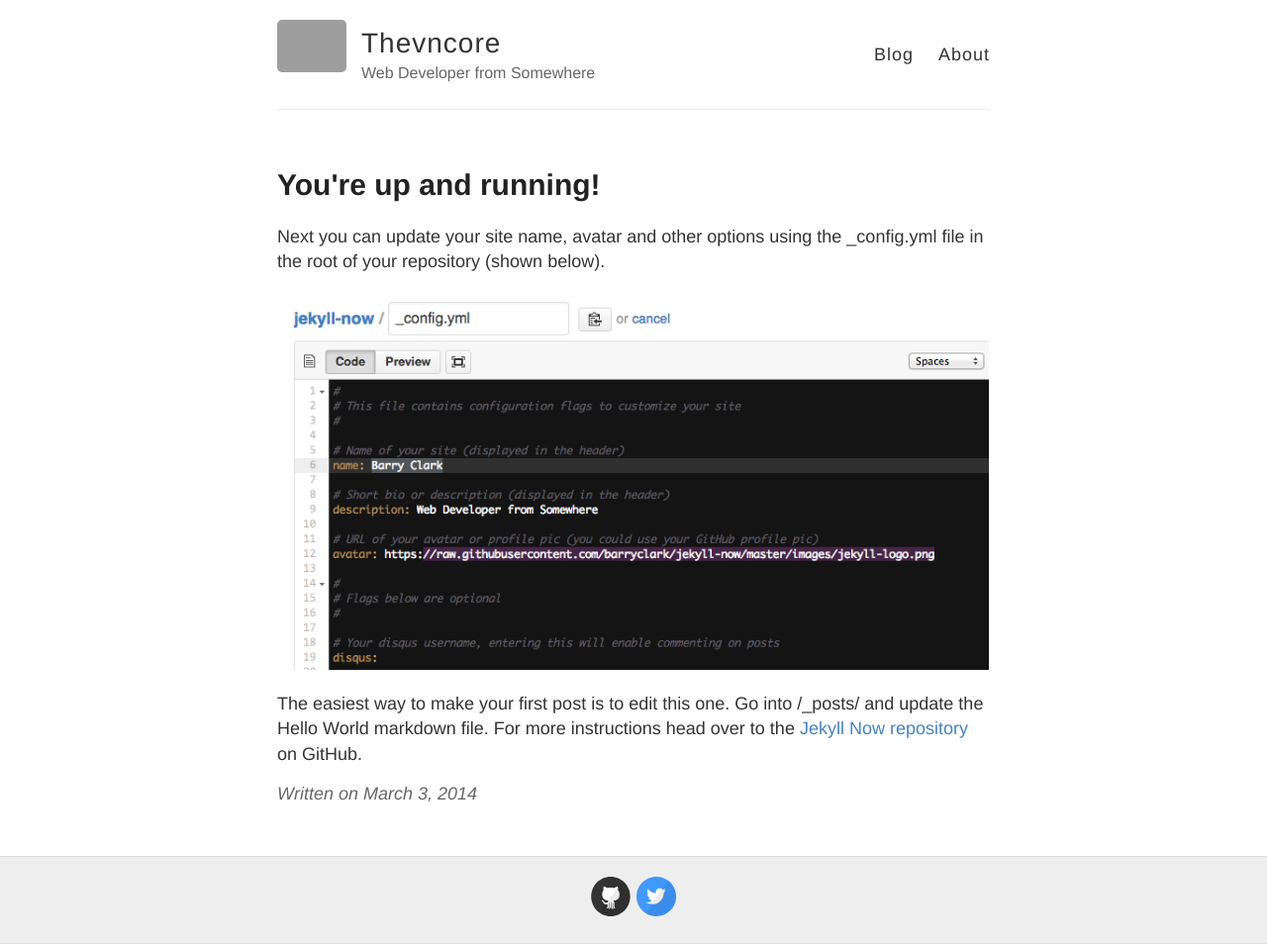
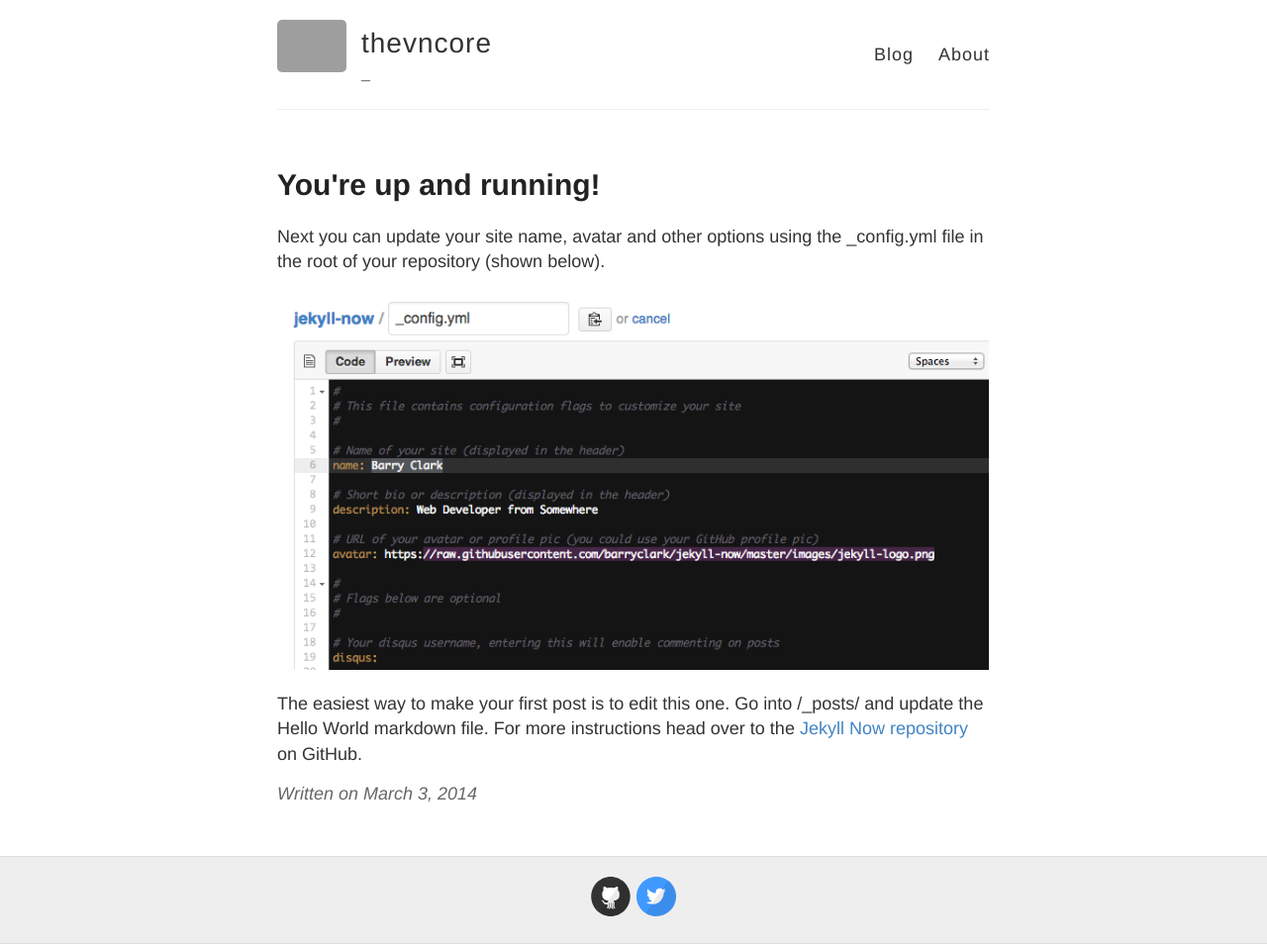
Before and after one commit to Thevncore/thevncore.github.io, a Jekyll site: the page built from _posts/2014-3-3-Hello-World.md, in a window 1280 px wide. Shown: the whole page at 99% size. Built offline with Jekyll 4.4.1, drawn with Linux system fonts in a browser that asks for light colours; grey boxes are pictures that could not be loaded.

Commit message:
Second commit

```diff
--- a/_config.yml
+++ b/_config.yml
@@ -3,10 +3,10 @@
 #
 
 # Name of your site (displayed in the header)
-name: Thevncore
+name: thevncore
 
 # Short bio or description (displayed in the header)
-description: Web Developer from Somewhere
+description: _
 
 # URL of your avatar or profile pic (you could use your GitHub profile pic)
 avatar: https://raw.githubusercontent.com/barryclark/jekyll-now/master/images/jekyll-logo.png
```
